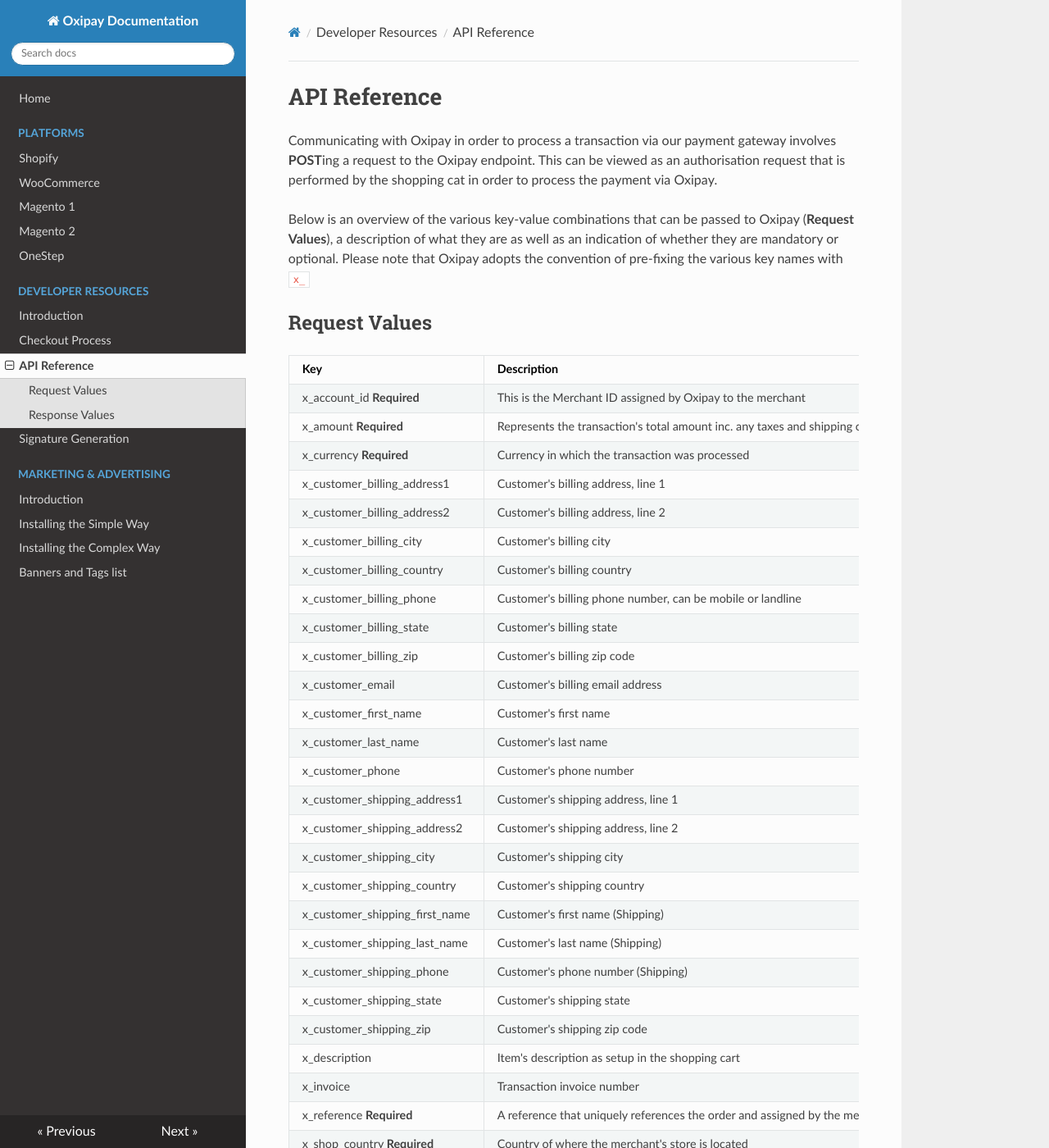
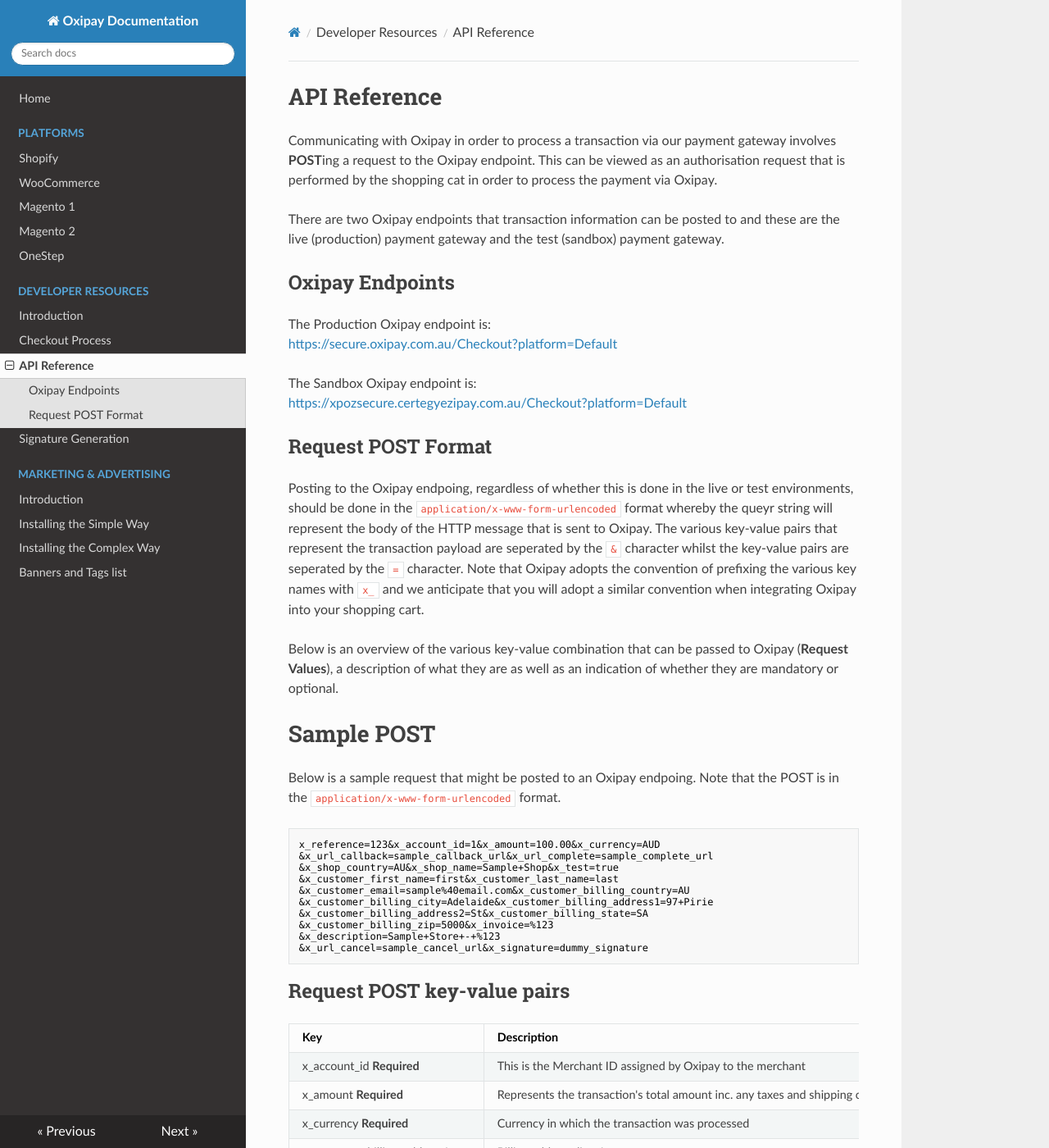
Before and after one commit to oxipay/oxidocs, an MkDocs documentation site: the page built from docs/developer_resources/api_reference.md, in a window 1280 px wide and 1400 px high. Shown: the whole window at 82% size. Built offline with MkDocs 1.6.1, drawn with Linux system fonts in a browser that asks for light colours; nearby versions of some CDN libraries; old or Windows-style settings are respelled for this version of MkDocs; some of the changed text lies outside the part shown.

````diff
--- a/docs/developer_resources/api_reference.md
+++ b/docs/developer_resources/api_reference.md
@@ -2,35 +2,64 @@
 
 Communicating with Oxipay in order to process a transaction via our payment gateway involves **POST**ing a request to the Oxipay endpoint. This can be viewed as an authorisation request that is performed by the shopping cat in order to process the payment via Oxipay.
 
-Below is an overview of the various key-value combinations that can be passed to Oxipay (**Request Values**), a description of what they are as well as an indication of whether they are mandatory or optional. Please note that Oxipay adopts the convention of pre-fixing the various key names with <code>x_</code>
+There are two Oxipay endpoints that transaction information can be posted to and these are the live (production) payment gateway and the test (sandbox) payment gateway.
 
-## Request Values
+## Oxipay Endpoints
+The Production Oxipay endpoint is:<br> [https://secure.oxipay.com.au/Checkout?platform=Default](https://secure.oxipay.com.au/Checkout?platform=Default)
+
+The Sandbox Oxipay endpoint is:<br> [https://xpozsecure.certegyezipay.com.au/Checkout?platform=Default](https://xpozsecure.certegyezipay.com.au/Checkout?platform=Default)
+
+## Request POST Format
+
+Posting to the Oxipay endpoing, regardless of whether this is done in the live or test environments, should be done in the <code>application/x-www-form-urlencoded</code> format whereby the queyr string will represent the body of the HTTP message that is sent to Oxipay. The various key-value pairs that represent the transaction payload are seperated by the <code>&</code> character whilst the key-value pairs are seperated by the <code>=</code> character. Note that Oxipay adopts the convention of prefixing the various key names with <code>x_</code> and we anticipate that you will adopt a similar convention when integrating Oxipay into your shopping cart.
+
+Below is an overview of the various key-value combination that can be passed to Oxipay (**Request Values**), a description of what they are as well as an indication of whether they are mandatory or optional.
+
+# Sample POST
+
+Below is a sample request that might be posted to an Oxipay endpoing. Note that the POST is in the <code>application/x-www-form-urlencoded</code> format.
+
+
+```URL
+x_reference=123&x_account_id=1&x_amount=100.00&x_currency=AUD
+&x_url_callback=sample_callback_url&x_url_complete=sample_complete_url
+&x_shop_country=AU&x_shop_name=Sample+Shop&x_test=true
+&x_customer_first_name=first&x_customer_last_name=last
+&x_customer_email=sample%40email.com&x_customer_billing_country=AU
+&x_customer_billing_city=Adelaide&x_customer_billing_address1=97+Pirie
+&x_customer_billing_address2=St&x_customer_billing_state=SA
+&x_customer_billing_zip=5000&x_invoice=%123
+&x_description=Sample+Store+-+%123
+&x_url_cancel=sample_cancel_url&x_signature=dummy_signature
+```
+
+## Request POST key-value pairs
 
  Key | Description | Type | Example
 -----|-------------|------|---------
 x_account_id **Required**         | This is the Merchant ID assigned by Oxipay to the merchant | unicode string | 123456
 x_amount **Required**             | Represents the transaction's total amount inc. any taxes and shipping costs | decimal | 99.90
 x_currency **Required**           | Currency in which the transaction was processed | iso-4217 | AUD
-x_customer_billing_address1       | Customer's billing address, line 1 | unicode string | 97 Pirie St
-x_customer_billing_address2       | Customer's billing address, line 2 | unicode string | Level 6
-x_customer_billing_city           | Customer's billing city | unicode string | Adelaide
-x_customer_billing_country        | Customer's billing country | iso-3166-1 alpha-2 | AU
-x_customer_billing_phone          | Customer's billing phone number, can be mobile or landline | unicode string | 0400 000 000
-x_customer_billing_state          | Customer's billing state | unicode string | SA
-x_customer_billing_zip            | Customer's billing zip code | unicode string | 5000 |
-x_customer_email                  | Customer's billing email address | unicode string | dummy@gmail.com
+x_customer_billing_address1       | Billing address, line 1 | unicode string | 97 Pirie St
+x_customer_billing_address2       | Billing address, line 2 | unicode string | Level 6
+x_customer_billing_city           | Billing city | unicode string | Adelaide
+x_customer_billing_country        | Billing country | iso-3166-1 alpha-2 | AU
+x_customer_billing_phone          | Billing phone number, can be mobile or landline | unicode string | 0400 000 000
+x_customer_billing_state          | Billing state | unicode string | SA
+x_customer_billing_zip            | Billing zip code | unicode string | 5000 |
+x_customer_email                  | Billing email address | unicode string | dummy@gmail.com
 x_customer_first_name             | Customer's first name | unicode string | John
 x_customer_last_name              | Customer's last name | unicode string | Appleseed
 x_customer_phone                  | Customer's phone number | unicode string | 0400 000 000
-x_customer_shipping_address1      | Customer's shipping address, line 1 | unicode string | 97 Pirie St
-x_customer_shipping_address2      | Customer's shipping address, line 2 | unicode string | Level 6
-x_customer_shipping_city          | Customer's shipping city | unicode string | Adelaide
-x_customer_shipping_country       | Customer's shipping country | unicode string | AU
+x_customer_shipping_address1      | Shipping address, line 1 | unicode string | 97 Pirie St
+x_customer_shipping_address2      | Shipping address, line 2 | unicode string | Level 6
+x_customer_shipping_city          | Shipping city | unicode string | Adelaide
+x_customer_shipping_country       | Shipping country | unicode string | AU
 x_customer_shipping_first_name    | Customer's first name (Shipping) | unicode string | John
 x_customer_shipping_last_name     | Customer's last name (Shipping) | unicode string | Appleseed
 x_customer_shipping_phone         | Customer's phone number (Shipping) | unicode string | 0400 000 000
-x_customer_shipping_state         | Customer's shipping state | unicode string | SA
-x_customer_shipping_zip           | Customer's shipping zip code | unicode string | 5000
+x_customer_shipping_state         | Shipping state | unicode string | SA
+x_customer_shipping_zip           | Shipping zip code | unicode string | 5000
 x_description                     | Item's description as setup in the shopping cart | unicode string | Order #767
 x_invoice                         | Transaction invoice number | unicode string | #767
 x_reference **Required**          | A reference that uniquely references the order and assigned by the merchant | ascii string | 19783
@@ -38,13 +67,18 @@ x_shop_country **Required**       | Country of where the merchant's store is loc
 x_shop_name **Required**          | Store name as advertised on the internet, TV and other media | Shop Inc
 x_signature **Required**          | Request payload that is signed/verified using HMAC-SHA256 | hex string, case-insensitive |
 x_test **Required**               | Indicates whether the transaciton is to be processed as a live or a test transaction | true/false | true
-x_url_callback **Required**       | Callback notifications are sent asynchronously to this URL | URL | oxipay.com.au/callback
-x_url_cancel **Required**         | Customers are redirected to this URL if they want to quit their Oxipay transaction and return to the shopping cart store instead | URL | oxipay.com.au/cancel
-x_url_complete **Required**       | Customers are redirected to this URL if they have successfully processed their transaction using Oxipay | URL | oxipay.com.au/compete
+x_url_callback **Required**       | Callback notifications are sent asynchronously to this URL | URL | shop.com.au/callback
+x_url_cancel **Required**         | Customers are redirected to this URL if they want to quit their Oxipay transaction and return to the shopping cart store instead | URL | shop.com.au/cancel
+x_url_complete **Required**       | Customers are redirected to this URL if they have successfully processed their transaction using Oxipay | URL | shop.com.au/compete
 
-## Response Values
+## Response POST
 
-Below is an overview of the various response values that Oxipay returns when processing a transaction. Note that some of these key-value pairs echo corresponding key-value pairs in the request that Oxipay receives - as is the case with <code>x_currency</code> for instnace.
+Once a transaction has been processed by Oxipay, Oxipay will communicate with the shopping platform using the <code>x_url_callback</code> URL that is specified as part of the request POST. The response is also sent in the <code>application/x-www-form-urlencoded</code> format as an asynchronous POST. Similar to the request POST, the response POST includes key-values pairs that are specific to that transaction and indicate things such as the outcome of that particular transaction whether it has failed or is pending another action for instance.
+
+
+## Response POST key-value pairs
+
+Below is an overview of the various response key-value pairs that Oxipay returns after it has finished processing a transaction. Note that some of these key-value pairs echo corresponding key-value pairs in the request that Oxipay receives - as is the case with <code>x_currency</code> for instance.
 
  Key | Description | Type | Example
 -----|-------------|------|---------
@@ -52,3 +86,8 @@ x_account_id **Required**         | This is the Merchant ID assigned by Oxipay t
 x_reference **Required**          | A reference that uniquely references the order and assigned by the merchant | ascii string | 19783
 x_currency **Required**           | Currency in which the transaction was processed | iso-4217 | AUD
 x_test **Required**               | Indicates whether the transaciton is to be processed as a live or a test transaction | true/false | true
+x_amount **Required**             | Represents the transaction's total amount inc. any taxes and shipping costs | decimal | 99.90
+x_gateway_reference **Required**  | A reference for the authorisation issues by Oxipay that is unique | unique string | 123
+x_timestamp **Required**          | Time at which the transaction is completed, in UTC format YYYY-MM-DDTHH:MM:SSZ | iso-8601 in UTC | 2017-06-24T12:11:43Z
+x_result **Required**             | Values that represent the outcome of a transaction | Valid values are **completed**, **failed** and **pending** | **failed**
+x_message **Required**            | A custom error message that is displayed to the end user | ascii string | Signature Invalid
````
Also changed, not shown: docs/developer_resources/checkout_process.md (+2 -2 lines), docs/developer_resources/introduction.md (+4 -13 lines), docs/developer_resources/signature_generation.md (+25 -6 lines).
